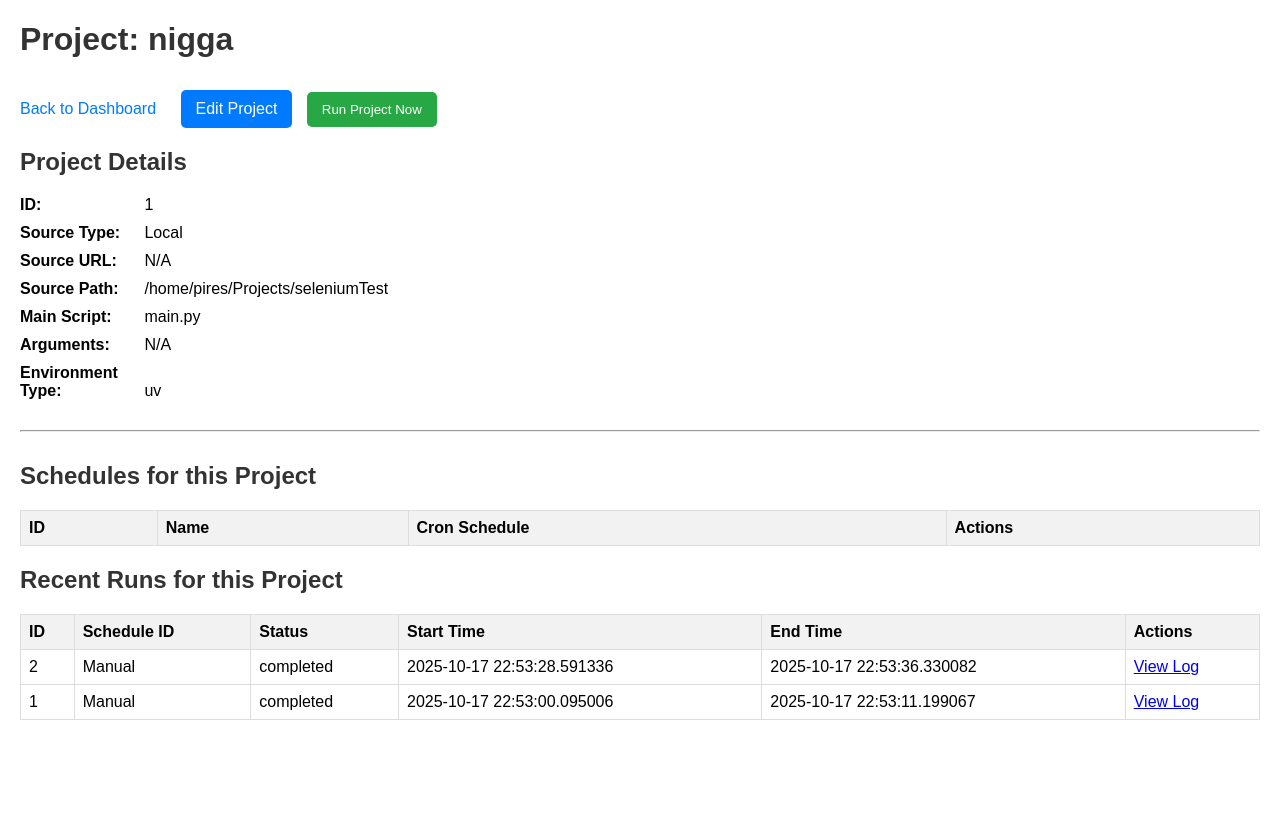
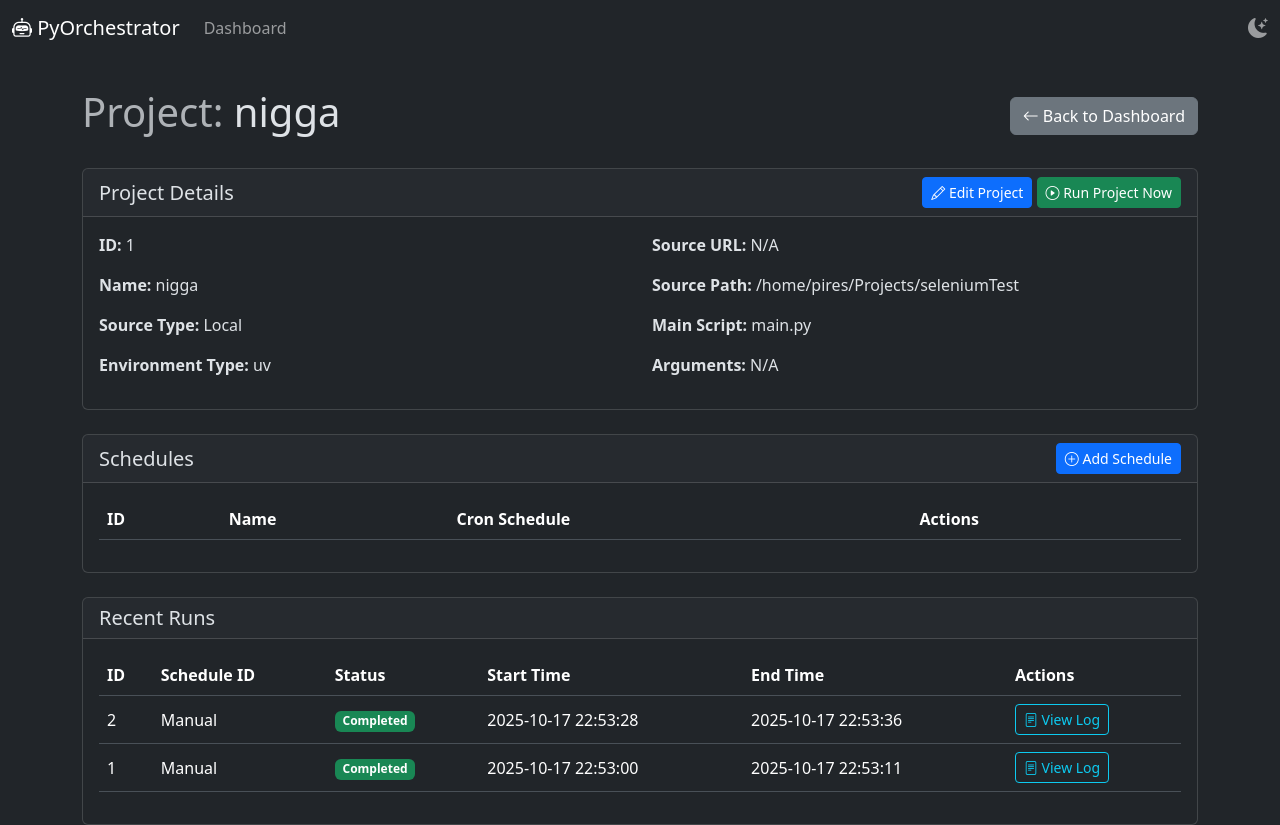
Before and after one commit to RPires27/PyOrchestrator, a FastAPI app: page /projects/1 in a window 1280 px wide. Before the commit the page ends 720 px from the top, so only its background shows below. Run offline with FastAPI, Linux system fonts and the light colour scheme; data comes from the database, SQL or seed files in the repository; data that the repository does not hold is empty.

Commit message:
feat(UI): complete UI overhaul with Bootstrap and dark mode
Redesigns the entire frontend using Bootstrap for a modern, responsive look. Implements a project-centric view, moving schedules and runs to the project detail page. Adds a persistent dark/light mode theme toggle.

```diff
--- a/app/main.py
+++ b/app/main.py
@@ -1,4 +1,5 @@
 from fastapi import FastAPI, Request, Form, Depends, BackgroundTasks, HTTPException # Import HTTPException
+from fastapi.staticfiles import StaticFiles # Import StaticFiles
 from fastapi.responses import HTMLResponse, RedirectResponse
 from fastapi.templating import Jinja2Templates
 from sqlalchemy.orm import Session
@@ -16,6 +17,8 @@
 Base.metadata.create_all(bind=engine)
 
 app = FastAPI()
+
+app.mount("/static", StaticFiles(directory="static"), name="static")
 
 templates = Jinja2Templates(directory="templates")
 
--- a/pyproject.toml
+++ b/pyproject.toml
@@ -5,6 +5,7 @@
 readme = "README.md"
 requires-python = ">=3.13"
 dependencies = [
+    "aiofiles>=25.1.0",
     "apscheduler>=3.11.0",
     "fastapi>=0.119.0",
     "gitpython>=3.1.45",
--- /dev/null
+++ b/templates/base.html
@@ -0,0 +1,94 @@
+<!DOCTYPE html>
+<html lang="en" data-bs-theme="dark">
+<head>
+    <meta charset="UTF-8">
+    <meta name="viewport" content="width=device-width, initial-scale=1.0">
+    <title>{% block title %}PyOrchestrator{% endblock %}</title>
+    <link href="https://cdn.jsdelivr.net/npm/bootstrap@5.3.3/dist/css/bootstrap.min.css" rel="stylesheet">
+    <link rel="stylesheet" href="https://cdn.jsdelivr.net/npm/bootstrap-icons@1.11.3/font/bootstrap-icons.min.css">
+    <style>
+        body {
+            min-height: 100vh;
+        }
+        .navbar {
+            margin-bottom: 2rem;
+        }
+        .theme-icon-toggle {
+            cursor: pointer;
+            font-size: 1.25rem;
+            color: var(--bs-navbar-color);
+        }
+        .theme-icon-toggle:hover {
+            color: var(--bs-navbar-hover-color);
+        }
+    </style>
+</head>
+<body>
+    <nav class="navbar navbar-expand-lg navbar-dark bg-dark">
+        <div class="container-fluid">
+            <a class="navbar-brand" href="/"><i class="bi bi-robot"></i> PyOrchestrator</a>
+            <button class="navbar-toggler" type="button" data-bs-toggle="collapse" data-bs-target="#navbarNav" aria-controls="navbarNav" aria-expanded="false" aria-label="Toggle navigation">
+                <span class="navbar-toggler-icon"></span>
+            </button>
+            <div class="collapse navbar-collapse" id="navbarNav">
+                <ul class="navbar-nav me-auto mb-2 mb-lg-0">
+                    <li class="nav-item">
+                        <a class="nav-link" href="/">Dashboard</a>
+                    </li>
+                </ul>
+                <div class="d-flex">
+                    <i id="theme-icon-toggle" class="theme-icon-toggle bi"></i>
+                </div>
+            </div>
+        </div>
+    </nav>
+
+    <main class="container">
+        {% block content %}{% endblock %}
+    </main>
+
+    <script src="https://cdn.jsdelivr.net/npm/bootstrap@5.3.3/dist/js/bootstrap.bundle.min.js"></script>
+    <script>
+        (() => {
+            'use strict'
+
+            const getStoredTheme = () => localStorage.getItem('theme')
+            const setStoredTheme = theme => localStorage.setItem('theme', theme)
+
+            const getPreferredTheme = () => {
+                const storedTheme = getStoredTheme()
+                if (storedTheme) {
+                    return storedTheme
+                }
+                // Default to dark mode
+                return 'dark'
+            }
+
+            const setTheme = theme => {
+                document.documentElement.setAttribute('data-bs-theme', theme)
+                const themeIcon = document.getElementById('theme-icon-toggle');
+                if (theme === 'dark') {
+                    themeIcon.classList.remove('bi-sun-fill');
+                    themeIcon.classList.add('bi-moon-stars-fill');
+                } else {
+                    themeIcon.classList.remove('bi-moon-stars-fill');
+                    themeIcon.classList.add('bi-sun-fill');
+                }
+            }
+
+            const themeIconToggle = document.getElementById('theme-icon-toggle')
+
+            // Set initial theme and icon
+            const initialTheme = getPreferredTheme();
+            setTheme(initialTheme);
+
+            themeIconToggle.addEventListener('click', () => {
+                const currentTheme = document.documentElement.getAttribute('data-bs-theme');
+                const newTheme = currentTheme === 'dark' ? 'light' : 'dark';
+                setStoredTheme(newTheme)
+                setTheme(newTheme)
+            })
+        })()
+    </script>
+</body>
+</html>
--- a/templates/project_detail.html
+++ b/templates/project_detail.html
@@ -1,47 +1,50 @@
-<!DOCTYPE html>
-<html>
-<head>
-    <title>Project Details</title>
-    <style>
-        body { font-family: Arial, sans-serif; margin: 20px; }
-        h1, h2, h3 { color: #333; }
-        div { margin-bottom: 10px; }
-        strong { display: inline-block; width: 120px; }
-        table { width: 100%; border-collapse: collapse; margin-bottom: 20px; }
-        th, td { border: 1px solid #ddd; padding: 8px; text-align: left; }
-        th { background-color: #f2f2f2; }
-        .back-link { display: inline-block; margin-top: 20px; margin-right: 20px; color: #007bff; text-decoration: none; }
-        .action-link { margin-right: 10px; }
-        .button-link, button { display: inline-block; padding: 10px 15px; background-color: #007bff; color: white; text-decoration: none; border-radius: 5px; margin-right: 10px; border: none; cursor: pointer; }
-        .button-link:hover, button:hover { background-color: #0056b3; }
-        .run-now-button { background-color: #28a745; }
-        .run-now-button:hover { background-color: #218838; }
-    </style>
-</head>
-<body>
-    <h1>Project: {{ project.name }}</h1>
+{% extends "base.html" %}
 
+{% block title %}Project: {{ project.name }} - PyOrchestrator{% endblock %}
+
+{% block content %}
+<div class="d-flex justify-content-between align-items-center mb-4">
+    <h1><span class="text-muted">Project:</span> {{ project.name }}</h1>
     <div>
-        <a href="/" class="back-link">Back to Dashboard</a>
-        <a href="/projects/{{ project.id }}/edit" class="button-link">Edit Project</a>
+        <a href="/" class="btn btn-secondary"><i class="bi bi-arrow-left"></i> Back to Dashboard</a>
+    </div>
+</div>
+
+<div class="card mb-4">
+    <div class="card-header d-flex justify-content-between align-items-center">
+        <h2 class="h5 mb-0">Project Details</h2>
+        <div>
+            <a href="/projects/{{ project.id }}/edit" class="btn btn-primary btn-sm"><i class="bi bi-pencil"></i> Edit Project</a>
             <form action="/projects/{{ project.id }}/run" method="post" style="display:inline;">
-            <button type="submit" class="run-now-button">Run Project Now</button>
+                <button type="submit" class="btn btn-success btn-sm"><i class="bi bi-play-circle"></i> Run Project Now</button>
             </form>
         </div>
+    </div>
+    <div class="card-body">
+        <div class="row">
+            <div class="col-md-6">
+                <p><strong>ID:</strong> {{ project.id }}</p>
+                <p><strong>Name:</strong> {{ project.name }}</p>
+                <p><strong>Source Type:</strong> {{ project.source_type }}</p>
+                <p><strong>Environment Type:</strong> {{ project.environment_type }}</p>
+            </div>
+            <div class="col-md-6">
+                <p><strong>Source URL:</strong> {{ project.source_url if project.source_url else 'N/A' }}</p>
+                <p><strong>Source Path:</strong> {{ project.source_path }}</p>
+                <p><strong>Main Script:</strong> {{ project.main_script }}</p>
+                <p><strong>Arguments:</strong> {{ project.arguments if project.arguments else 'N/A' }}</p>
+            </div>
+        </div>
+    </div>
+</div>
 
-    <h2>Project Details</h2>
-    <div><strong>ID:</strong> {{ project.id }}</div>
-    <div><strong>Source Type:</strong> {{ project.source_type }}</div>
-    <div><strong>Source URL:</strong> {{ project.source_url if project.source_url else 'N/A' }}</div>
-    <div><strong>Source Path:</strong> {{ project.source_path }}</div>
-    <div><strong>Main Script:</strong> {{ project.main_script }}</div>
-    <div><strong>Arguments:</strong> {{ project.arguments if project.arguments else 'N/A' }}</div>
-    <div><strong>Environment Type:</strong> {{ project.environment_type }}</div>
-
-    <hr style="margin: 30px 0;">
-
-    <h2>Schedules for this Project</h2>
-    <table>
+<div class="card mb-4">
+    <div class="card-header d-flex justify-content-between align-items-center">
+        <h2 class="h5 mb-0">Schedules</h2>
+        <a href="/schedules/add?project_id={{ project.id }}" class="btn btn-primary btn-sm"><i class="bi bi-plus-circle"></i> Add Schedule</a>
+    </div>
+    <div class="card-body">
+        <table class="table table-hover align-middle">
             <thead>
                 <tr>
                     <th>ID</th>
@@ -55,24 +58,29 @@
                 <tr>
                     <td>{{ schedule.id }}</td>
                     <td>{{ schedule.name }}</td>
-                <td>{{ schedule.cron_schedule }}</td>
+                    <td><code>{{ schedule.cron_schedule }}</code></td>
                     <td>
-                    <a href="/schedules/{{ schedule.id }}" class="action-link">View</a>
-                    <a href="/schedules/{{ schedule.id }}/edit" class="action-link">Edit</a>
+                        <a href="/schedules/{{ schedule.id }}/edit" class="btn btn-sm btn-outline-secondary"><i class="bi bi-pencil"></i> Edit</a>
                         <form action="/schedules/{{ schedule.id }}/delete" method="post" style="display:inline;" onsubmit="return confirm('Are you sure you want to delete this schedule?');">
-                        <button type="submit" class="action-link">Delete</button>
+                            <button type="submit" class="btn btn-sm btn-outline-danger"><i class="bi bi-trash"></i> Delete</button>
                         </form>
                         <form action="/schedules/{{ schedule.id }}/run" method="post" style="display:inline;">
-                        <button type="submit" class="run-now-button">Run Now</button>
+                            <button type="submit" class="btn btn-sm btn-outline-success"><i class="bi bi-play-circle"></i> Run Now</button>
                         </form>
                     </td>
                 </tr>
                 {% endfor %}
             </tbody>
         </table>
+    </div>
+</div>
 
-    <h2>Recent Runs for this Project</h2>
-    <table>
+<div class="card">
+    <div class="card-header">
+        <h2 class="h5 mb-0">Recent Runs</h2>
+    </div>
+    <div class="card-body">
+        <table class="table table-hover align-middle">
             <thead>
                 <tr>
                     <th>ID</th>
@@ -88,14 +96,24 @@
                 <tr>
                     <td>{{ run.id }}</td>
                     <td>{{ run.schedule_id if run.schedule_id else 'Manual' }}</td>
-                <td>{{ run.status }}</td>
-                <td>{{ run.start_time }}</td>
-                <td>{{ run.end_time if run.end_time else 'N/A' }}</td>
-                <td><a href="/runs/{{ run.id }}">View Log</a></td>
+                    <td>
+                        {% if run.status == 'completed' %}
+                        <span class="badge bg-success">Completed</span>
+                        {% elif run.status == 'failed' %}
+                        <span class="badge bg-danger">Failed</span>
+                        {% elif run.status == 'running' %}
+                        <span class="badge bg-primary">Running</span>
+                        {% else %}
+                        <span class="badge bg-secondary">{{ run.status }}</span>
+                        {% endif %}
+                    </td>
+                    <td>{{ run.start_time.strftime('%Y-%m-%d %H:%M:%S') }}</td>
+                    <td>{{ run.end_time.strftime('%Y-%m-%d %H:%M:%S') if run.end_time else 'N/A' }}</td>
+                    <td><a href="/runs/{{ run.id }}" class="btn btn-sm btn-outline-info"><i class="bi bi-file-text"></i> View Log</a></td>
                 </tr>
                 {% endfor %}
             </tbody>
         </table>
-
-</body>
-</html>
+    </div>
+</div>
+{% endblock %}
```
Also changed, not shown: templates/add_project.html (+39 -45 lines), templates/add_schedule.html (+24 -31 lines), templates/edit_project.html (+38 -45 lines), templates/edit_schedule.html (+23 -31 lines), templates/index.html (+26 -31 lines), templates/run_detail.html (+49 -25 lines), 1 other file. Lines whose indentation alone changed are shown as unchanged.
